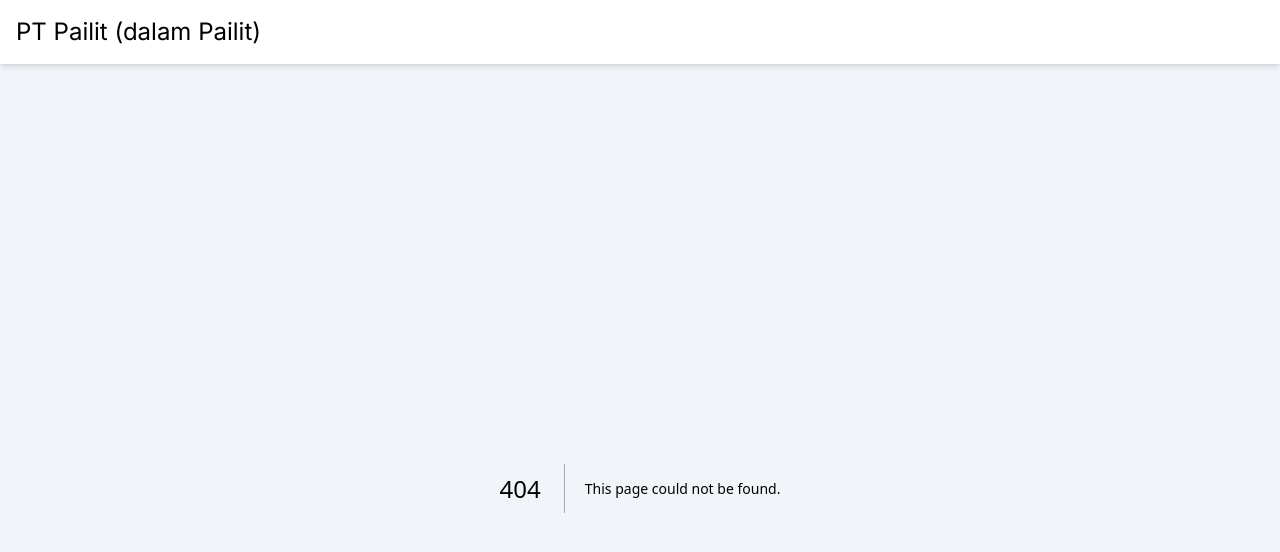
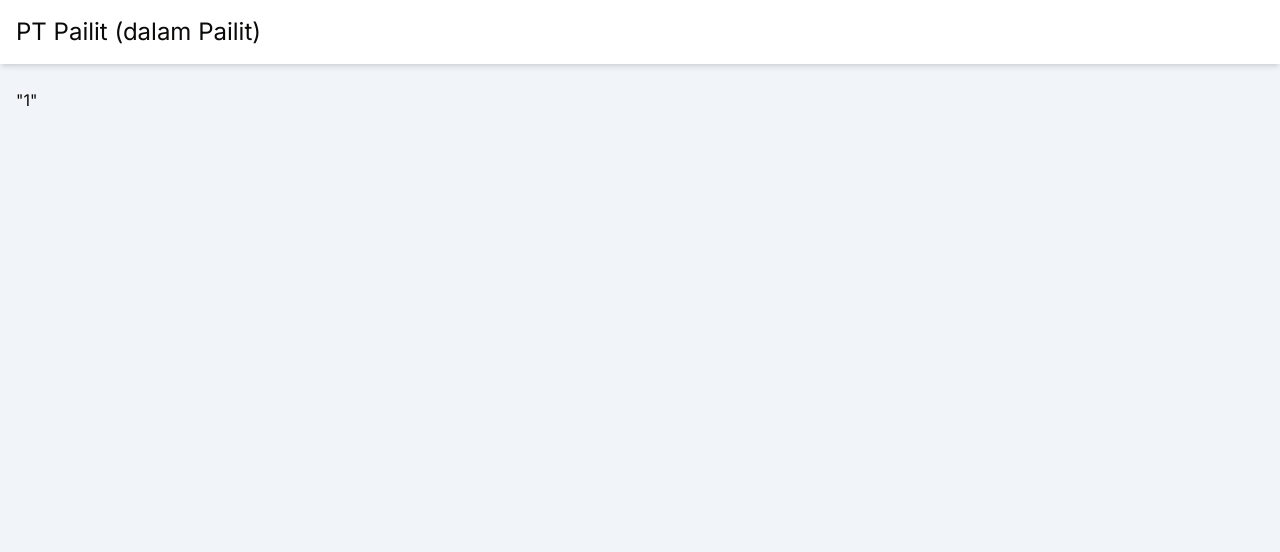
Before and after one commit to bryanhad/input-pailit-1, a Next.js app: page /creditors/1 in a window 1280 px wide. Before the commit this address had no page. Shown: the top 552 px of the page. Built offline with nearby package versions, Linux system fonts and the light colour scheme.

Commit message:
refactor: change page structure to be more proffesional esk? haha

```diff
--- a/src/app/(must-login)/creditor/[slug]/page.tsx
+++ /dev/null
@@ -1,10 +0,0 @@
-
-type CreditorDetailPageProps = { params: { slug: string } }
-
-function CreditorDetailPage({ params }: CreditorDetailPageProps) {
-  return (
-    <div></div>
-  )
-}
-
-export default CreditorDetailPage
--- /dev/null
+++ b/src/app/(must-login)/creditors/[slug]/page.tsx
@@ -0,0 +1,11 @@
+
+type CreditorDetailPageProps = { params: { slug: string } }
+
+function CreditorDetailPage({ params: {slug} }: CreditorDetailPageProps) {
+
+  return (
+    <div>{JSON.stringify(slug)}</div>
+  )
+}
+
+export default CreditorDetailPage
--- a/src/app/(must-login)/add-creditor/_form/AddCreditorForm.tsx
+++ b/src/app/(must-login)/creditors/_components/form/AddCreditorForm.tsx
@@ -21,8 +21,8 @@ import LegalRepresentativeInputs from './LegalRepresentativeInputs'
 import { AddCreditorValues } from './validation'
 import { ClaimType, CreditorType } from '@/types'
 import { useToast } from '@/components/ui/use-toast'
-import { addCreditor } from '../actions'
 import { useRouter } from 'next/navigation'
+import { addCreditor } from './actions'
 
 function AddCreditorForm() {
     const { toast } = useToast()
--- a/src/app/(must-login)/add-creditor/actions.ts
+++ b/src/app/(must-login)/creditors/_components/form/actions.ts
@@ -1,7 +1,7 @@
 'use server'
 
 import { toSlug } from '@/lib/utils'
-import { AddCreditorSchema, AddCreditorValues } from './_form/validation'
+import { AddCreditorSchema, AddCreditorValues } from './validation'
 import { nanoid } from 'nanoid'
 import db from '@/lib/db'
 import { revalidatePath } from 'next/cache'
--- a/src/app/(must-login)/add-creditor/page.tsx
+++ b/src/app/(must-login)/creditors/add/page.tsx
@@ -1,6 +1,6 @@
 import React from "react"
-import AddCreditorForm from "./_form/AddCreditorForm"
 import H1 from "@/components/ui/h1"
+import AddCreditorForm from "../_components/form/AddCreditorForm"
 
 function AddCreditorPage() {
     return (
--- a/src/app/(must-login)/dashboard/page.tsx
+++ b/src/app/(must-login)/dashboard/page.tsx
@@ -38,7 +38,7 @@ async function DashboardPage({
             <div className="flex justify-between">
                 <FilterOptionsModal defaultFilterValues={filterValues} />
                 <Button asChild variant={"success"}>
-                    <Link href={"/add-creditor"}>+ Kreditor</Link>
+                    <Link href={"/creditors/add"}>+ Kreditor</Link>
                 </Button>
             </div>
             <DashboardTable
```
Also changed, not shown: src/app/(must-login)/creditors/_components/form/AttachmentsField.tsx (renamed from src/app/(must-login)/add-creditor/_form/AttachmentsField.tsx), src/app/(must-login)/creditors/_components/form/LegalRepresentativeInputs.tsx (renamed from src/app/(must-login)/add-creditor/_form/LegalRepresentativeInputs.tsx), src/app/(must-login)/creditors/_components/form/index.tsx (renamed from src/app/(must-login)/add-creditor/_form/index.tsx), src/app/(must-login)/creditors/_components/form/validation.ts (renamed from src/app/(must-login)/add-creditor/_form/validation.ts).
